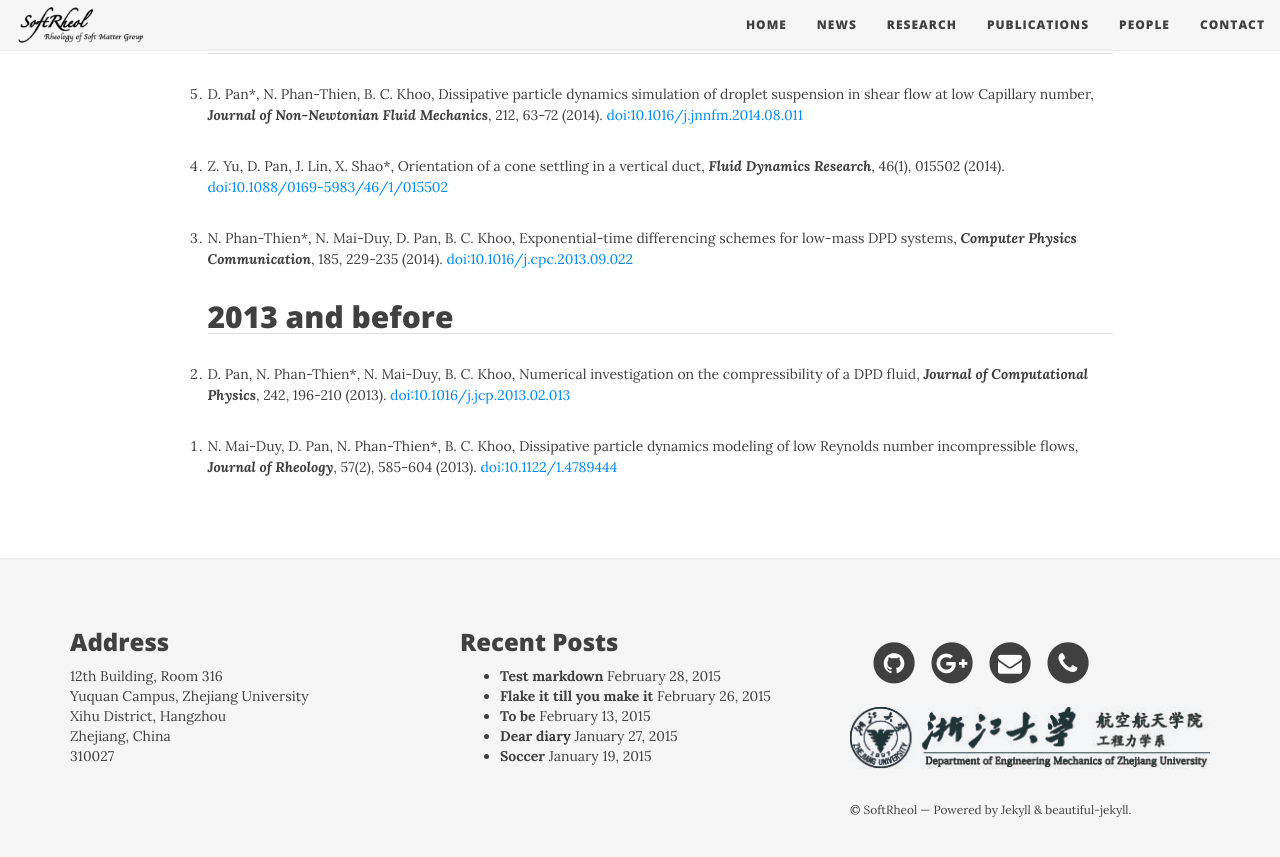
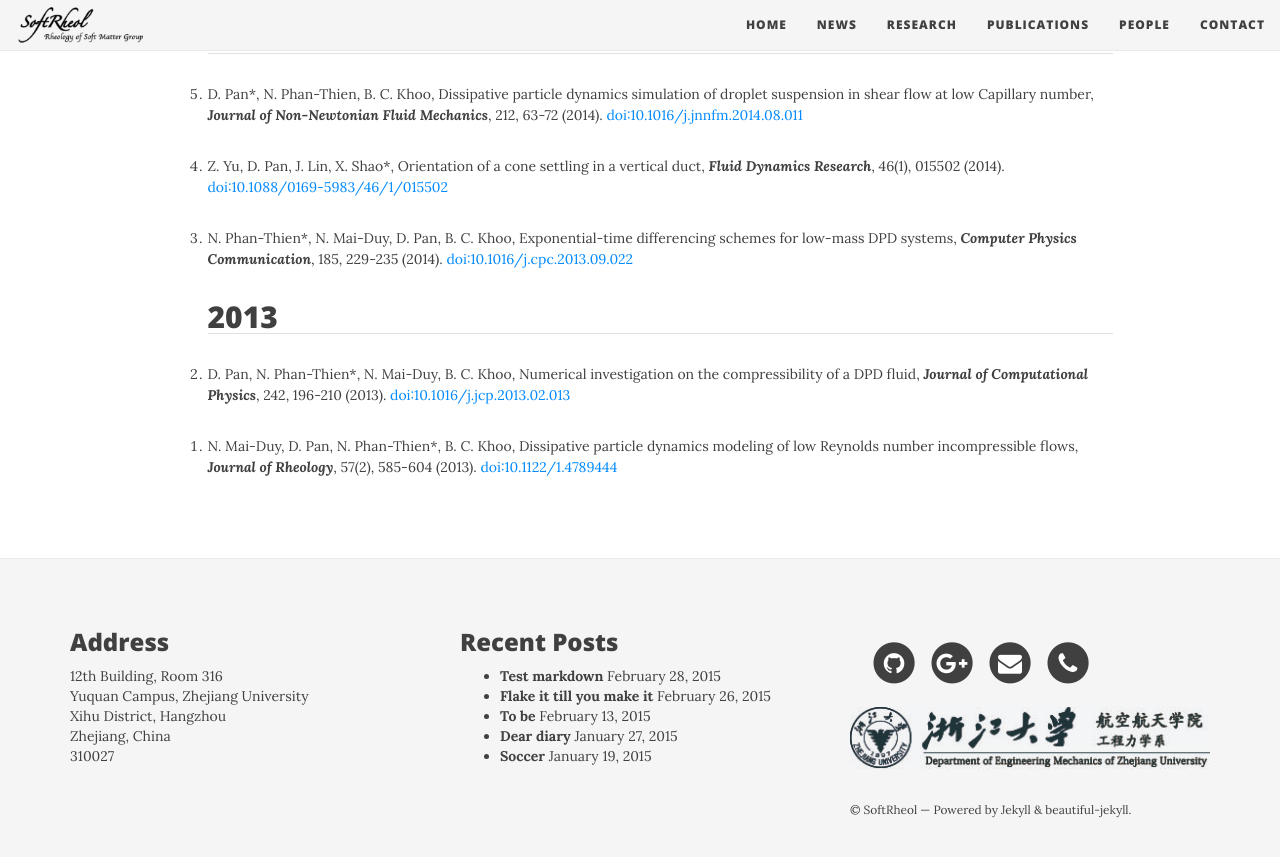
Before and after one commit to softrheol/softrheol.github.io, a Jekyll site: the page built from pbs.md, in a window 1280 px wide and 900 px high, scrolled down 1190 px. Shown: the top 857 px of the window. Built offline with Jekyll 4.4.1, drawn with Linux system fonts in a browser that asks for light colours; nearby versions of some CDN libraries.

Commit message:
delete some texts

```diff
--- a/pbs.md
+++ b/pbs.md
@@ -66,7 +66,7 @@ title: 'Publications'
             N. Phan-Thien*, N. Mai-Duy, D. Pan, B. C. Khoo, Exponential-time differencing schemes for low-mass DPD systems, <strong><em>Computer Physics Communication</em></strong>, 185, 229-235 (2014). <span style="color:blue"><a href="https://doi.org/10.1016/j.cpc.2013.09.022">doi:10.1016/j.cpc.2013.09.022</a></span>
         </p>
     </li>
-    <h2 style="border-bottom: 1px solid #e0e0e0;"> 2013 and before</h2>
+    <h2 style="border-bottom: 1px solid #e0e0e0;"> 2013</h2>
     <li>
         <p>
             D. Pan, N. Phan-Thien*, N. Mai-Duy, B. C. Khoo, Numerical investigation on the compressibility of a DPD fluid, <strong><em>Journal of Computational Physics</em></strong>, 242, 196-210 (2013). <span style="color:blue"><a href="https://doi.org/10.1016/j.jcp.2013.02.013">doi:10.1016/j.jcp.2013.02.013</a></span>
```
